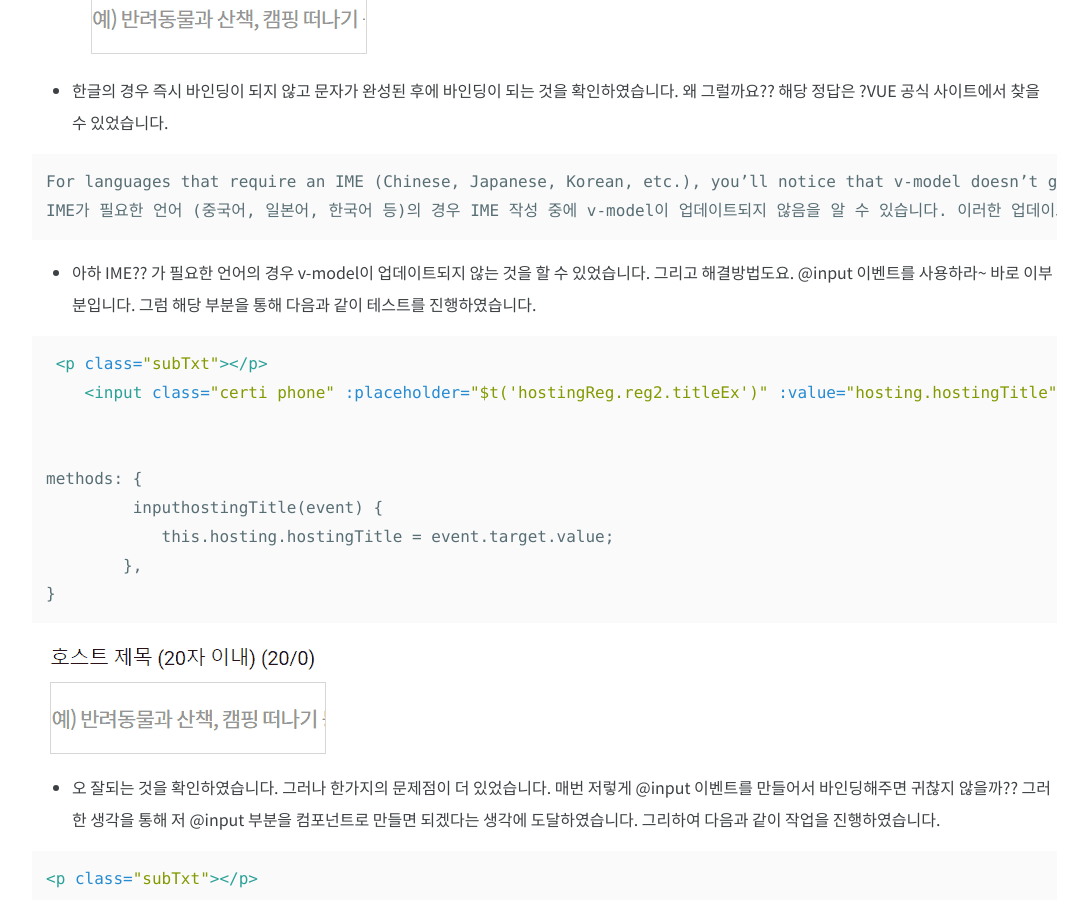
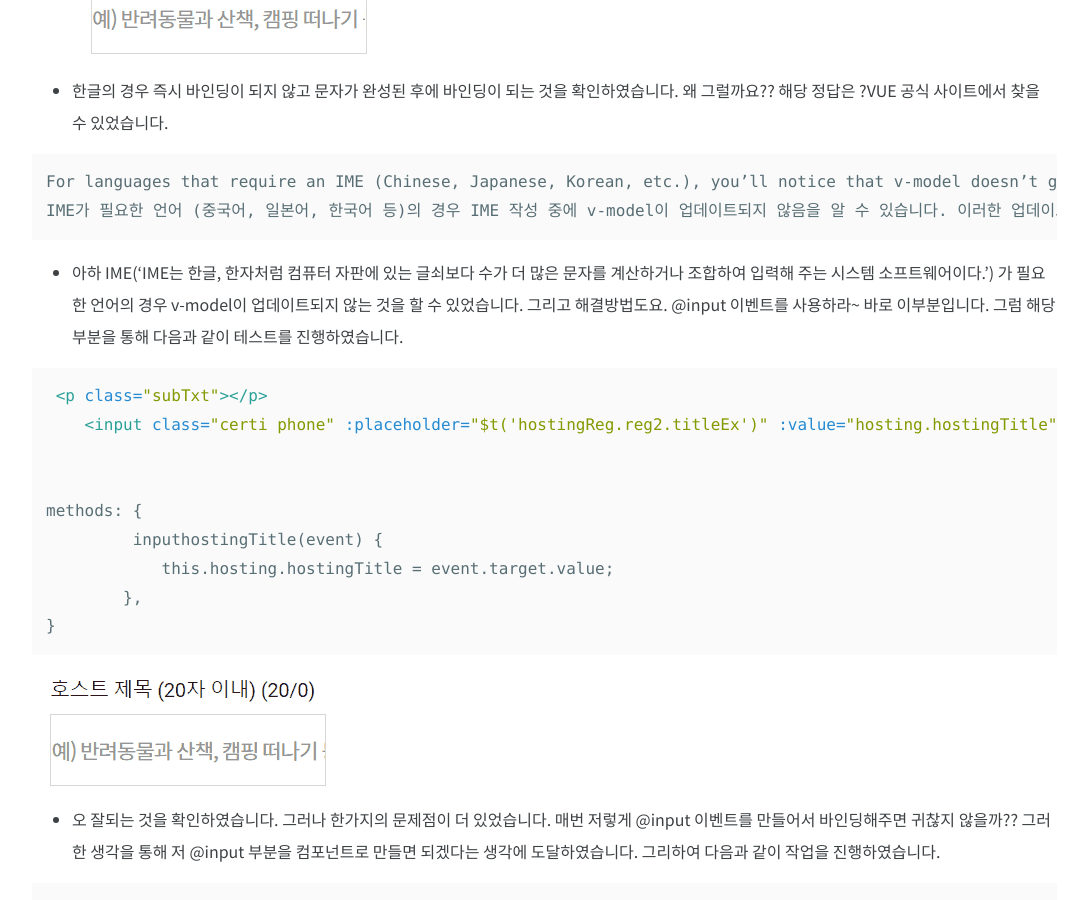
Before and after one commit to jblee-bong/bong.pos, a Jekyll site: the page built from _posts/vue/2021-05-06-vue-1-INPUT 태그 한글 바인딩에 관하여.md, in a window 1280 px wide and 900 px high, scrolled down 1172 px. Shown: the whole window, without its empty margins (207-1280 px from the left). Built offline with Jekyll 4.4.1, drawn with Linux system fonts in a browser that asks for light colours; nearby versions of some CDN libraries.

Commit message:
Update 2021-05-06-vue-1-INPUT 태그 한글 바인딩에 관하여.md

````diff
--- a/_posts/vue/2021-05-06-vue-1-INPUT 태그 한글 바인딩에 관하여.md
+++ b/_posts/vue/2021-05-06-vue-1-INPUT 태그 한글 바인딩에 관하여.md
@@ -38,7 +38,7 @@ For languages that require an IME (Chinese, Japanese, Korean, etc.), you’ll no
 IME가 필요한 언어 (중국어, 일본어, 한국어 등)의 경우 IME 작성 중에 v-model이 업데이트되지 않음을 알 수 있습니다. 이러한 업데이트에도 적용하려면 @input 이벤트를 대신 사용하십시오.
 ```
 
-- 아하 IME?? 가 필요한 언어의 경우 v-model이 업데이트되지 않는 것을 할 수 있었습니다. 그리고 해결방법도요. @input 이벤트를 사용하라~ 바로 이부분입니다. 그럼 해당 부분을 통해 다음과 같이 테스트를 진행하였습니다.
+- 아하 IME('IME는 한글, 한자처럼 컴퓨터 자판에 있는 글쇠보다 수가 더 많은 문자를 계산하거나 조합하여 입력해 주는 시스템 소프트웨어이다.') 가 필요한 언어의 경우 v-model이 업데이트되지 않는 것을 할 수 있었습니다. 그리고 해결방법도요. @input 이벤트를 사용하라~ 바로 이부분입니다. 그럼 해당 부분을 통해 다음과 같이 테스트를 진행하였습니다.
 
 ```vue
  <p class="subTxt">{{$t('hostingReg.reg2.title') +' ' + '('+20+'/'+hosting.hostingTitle.length +')'}}</p>
````
